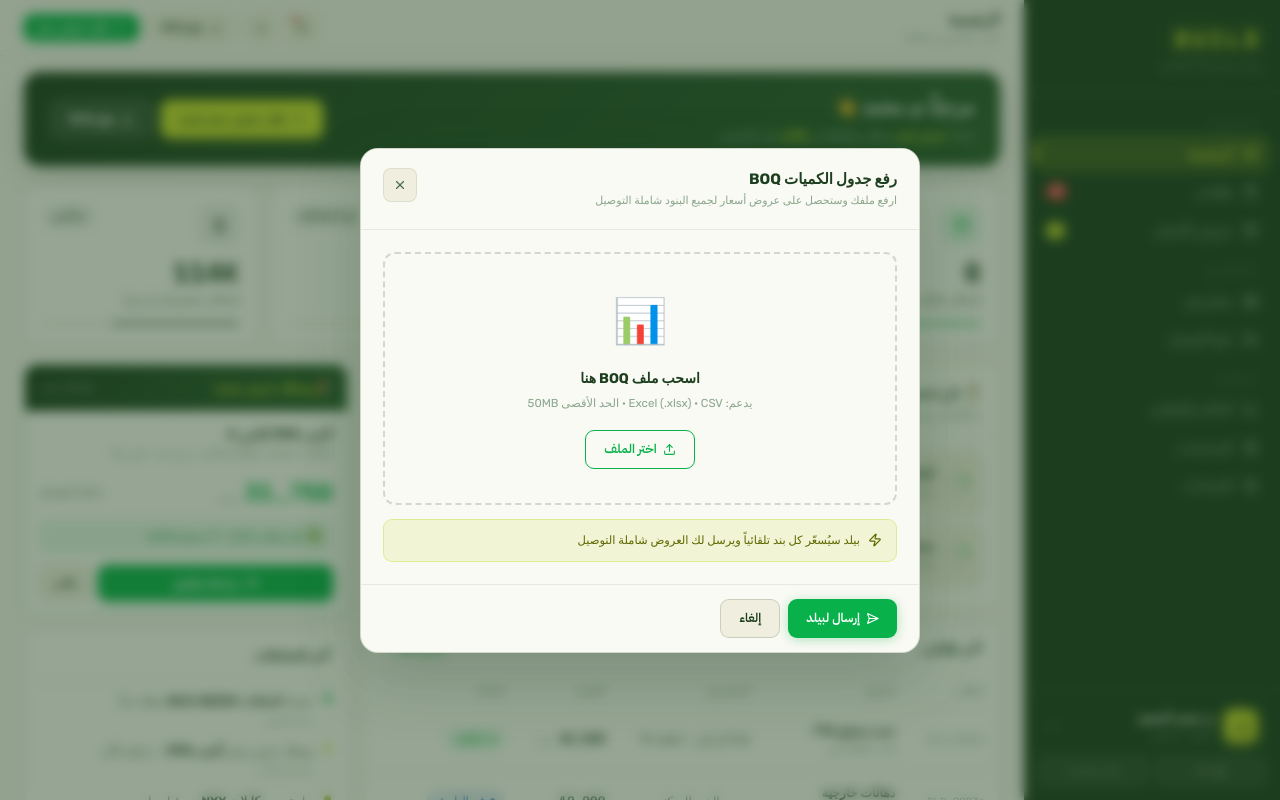
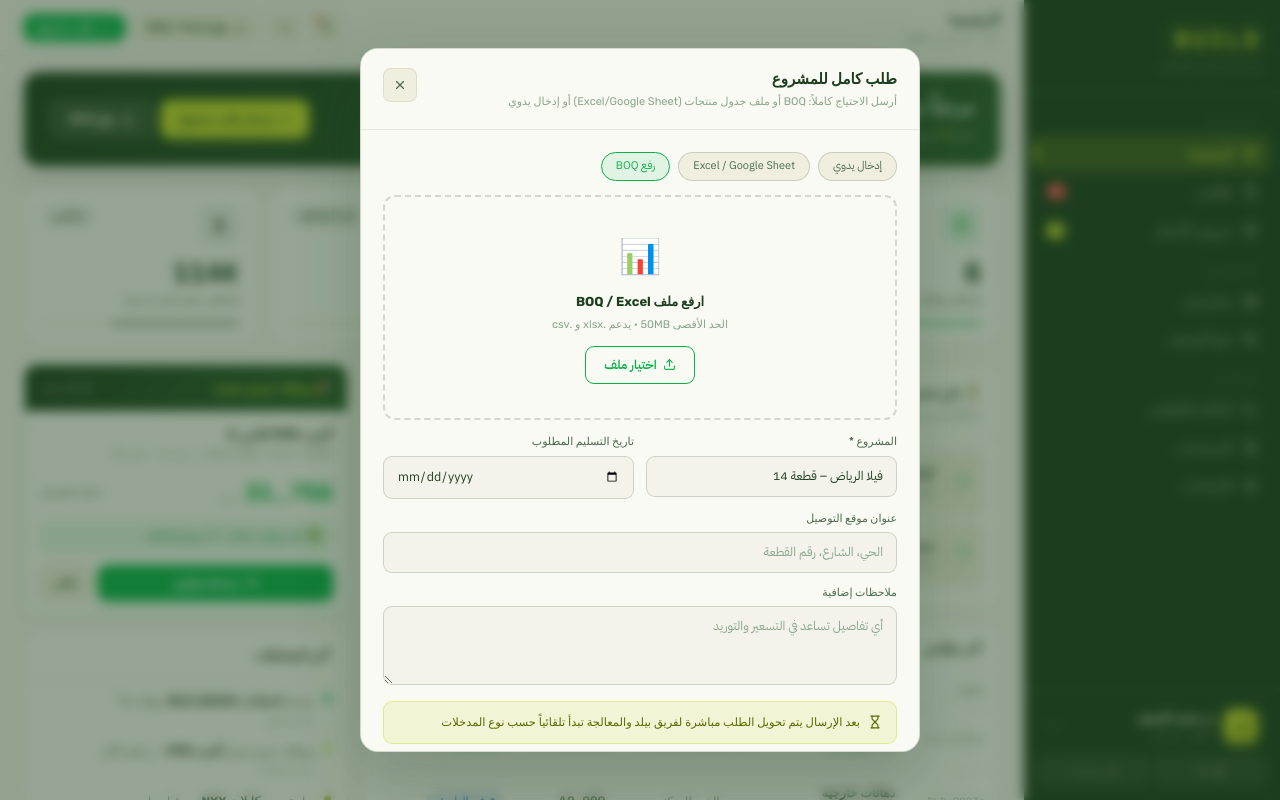
Before and after one commit to sulaimanalsuqub/buildsaudi, a Next.js app: page /dashboard in a window 1280 px wide. Both pictures are taken after a click on the button "رفع BOQ". Shown: the top 800 px of the page. Built offline with nearby package versions, Linux system fonts and the light colour scheme.

Commit message:
refactor: align dashboard ui flow with project intake process

```diff
--- a/components/dashboard/build-dashboard-brand.jsx
+++ b/components/dashboard/build-dashboard-brand.jsx
@@ -1,5 +1,5 @@
 "use client";
-import { useState, useRef } from "react";
+import { useEffect, useState, useRef } from "react";
 import {
   LayoutDashboard, ClipboardList, Clock, Truck, BarChart3,
   FileText, Settings, Bell, Search, Upload, X, Check,
@@ -391,6 +391,15 @@ const nextEngineStatus = (status) => {
     calculating_final_price: "ready_for_client",
   };
   return flow[status] || status;
+};
+const getNextStatusActionLabel = (status) => {
+  const labels = {
+    pending: "بدء المعالجة",
+    waiting_admin: "إرسال للموردين",
+    waiting_supplier_quotes: "استلام عروض الموردين",
+    calculating_final_price: "احتساب نهائي",
+  };
+  return labels[status] || "تحديث الحالة";
 };
 
 /* ─── MODAL ───────────────────────────────────────────────────── */
@@ -603,6 +612,7 @@ const HomePage = ({ onModal, requests = INITIAL_REQUESTS }) => {
   const totalRequests = requests.length;
   const completedRequests = requests.filter((r) => r.status === "done").length;
   const inPricingRequests = requests.filter((r) => isPipelineStatus(r.status)).length;
+  const readyQuotesCount = requests.filter((r) => isQuoteReadyStatus(r.status)).length;
   const totalSpend = requests.reduce((sum, r) => {
     if (r.value === "—") return sum;
     const numeric = Number(String(r.value || "0").replace(/,/g, ""));
@@ -626,12 +636,12 @@ const HomePage = ({ onModal, requests = INITIAL_REQUESTS }) => {
       <div>
         <div style={{ fontSize: 18, fontWeight: 700, color: "#fff" }}>مرحباً، م. محمد 👋</div>
         <div style={{ fontSize: 12, color: "rgba(255,255,255,.55)", marginTop: 5 }}>
-          لديك <strong style={{ color: "#C5D92D" }}>عرض سعر</strong> ينتظر موافقتك و <strong style={{ color: "#C5D92D" }}>طلبان</strong> قيد التسعير
+          لديك <strong style={{ color: "#C5D92D" }}>{readyQuotesCount}</strong> عرض جاهز للمراجعة و <strong style={{ color: "#C5D92D" }}>{inPricingRequests}</strong> طلب قيد المعالجة
         </div>
       </div>
       <div style={{ display: "flex", gap: 8 }}>
         <Btn v="lime" onClick={() => onModal("newReq")}>
-          <Plus size={13} /> طلب عرض سعر جديد
+          <Plus size={13} /> إرسال طلب مشروع
         </Btn>
         <Btn v="ghost" style={{ background: "rgba(255,255,255,.1)", color: "#fff", border: "1px solid rgba(255,255,255,.2)" }}
           onClick={() => onModal("boq")}>
@@ -830,7 +840,7 @@ const RequestsPage = ({ onModal, requests = INITIAL_REQUESTS, onAdvanceStatus })
           <Search size={12} color="var(--t3)" />
           <input value={q} onChange={e => setQ(e.target.value)} placeholder="بحث..." style={{ background: "none", border: "none", outline: "none", color: "var(--t1)", fontFamily: "'IBM Plex Sans Arabic',sans-serif", fontSize: 12, width: 160 }} />
         </div>
-        <Btn sm onClick={() => onModal("newReq")}><Plus size={12} /> طلب جديد</Btn>
+        <Btn sm onClick={() => onModal("newReq")}><Plus size={12} /> طلب مشروع</Btn>
       </div>
 
       {/* Pending waiting */}
@@ -878,7 +888,7 @@ const RequestsPage = ({ onModal, requests = INITIAL_REQUESTS, onAdvanceStatus })
                 <td onClick={e => e.stopPropagation()}>
                   {isQuoteReadyStatus(r.status) && <Btn sm onClick={() => onModal("reviewQuote")}><Eye size={11} /> راجع</Btn>}
                   {isPipelineStatus(r.status) && onAdvanceStatus && (
-                    <Btn v="ghost" sm onClick={() => onAdvanceStatus(r.id)}><ChevronDown size={11} /> تحديث الحالة</Btn>
+                    <Btn v="ghost" sm onClick={() => onAdvanceStatus(r.id)}><ChevronDown size={11} /> {getNextStatusActionLabel(r.status)}</Btn>
                   )}
                   {r.status === "done"   && <Btn v="ghost" sm onClick={() => onModal("orderDetail")}><Eye size={11} /></Btn>}
                 </td>
@@ -1496,32 +1506,22 @@ const SettingsPage = ({ onToast }) => {
 /* ══════════════════════════════════════════════════════════════════
    MODALS
 ══════════════════════════════════════════════════════════════════ */
-const NewRequestModal = ({ open, onClose, onSubmit, onToast }) => {
+const NewRequestModal = ({ open, onClose, onSubmit, onToast, initialMode = "manual" }) => {
   const [mode, setMode] = useState("manual");
   const [project, setProject] = useState("فيلا الرياض – قطعة 14");
   const [deliveryAddress, setDeliveryAddress] = useState("");
   const [deliveryDate, setDeliveryDate] = useState("");
   const [notes, setNotes] = useState("");
   const [boqFileName, setBoqFileName] = useState("");
-  const [tableInput, setTableInput] = useState("");
+  const [tableFileName, setTableFileName] = useState("");
+  const [sheetLink, setSheetLink] = useState("");
   const [manualItems, setManualItems] = useState([
     { name: "", quantity: "", brand: "", origin: "" },
   ]);
 
-  const parsedTableItems = tableInput
-    .split("\n")
-    .map((line) => line.trim())
-    .filter(Boolean)
-    .map((line) => {
-      const cols = line.split(/[,\t،]/).map((part) => part.trim()).filter(Boolean);
-      return {
-        name: cols[0] || "",
-        quantity: cols[1] || "",
-        brand: cols[2] || "",
-        origin: cols[3] || "",
-      };
-    })
-    .filter((item) => item.name && item.quantity);
+  useEffect(() => {
+    if (open) setMode(initialMode || "manual");
+  }, [open, initialMode]);
 
   const cleanedManualItems = manualItems
     .map((item) => ({
@@ -1547,9 +1547,13 @@ const NewRequestModal = ({ open, onClose, onSubmit, onToast }) => {
     });
   };
 
-  const handleFileSelect = (e) => {
+  const handleBoqFileSelect = (e) => {
     const file = e.target.files?.[0];
     if (file) setBoqFileName(file.name);
+  };
+  const handleTableFileSelect = (e) => {
+    const file = e.target.files?.[0];
+    if (file) setTableFileName(file.name);
   };
 
   const handleSubmit = () => {
@@ -1563,11 +1567,11 @@ const NewRequestModal = ({ open, onClose, onSubmit, onToast }) => {
       return;
     }
 
-    if (mode === "table" && parsedTableItems.length === 0) {
+    if (mode === "table" && !tableFileName && !sheetLink.trim()) {
       onToast({
         icon: "⚠️",
         msg: "أضف جدول المنتجات",
-        sub: "اكتب كل سطر بالشكل: اسم الصنف، الكمية، العلامة التجارية، الصناعة",
+        sub: "ارفع ملف Excel/CSV أو أضف رابط Google Sheet",
       });
       return;
     }
@@ -1588,8 +1592,10 @@ const NewRequestModal = ({ open, onClose, onSubmit, onToast }) => {
       deliveryDate,
       notes: notes.trim(),
       boqFileName,
-      items: mode === "manual" ? cleanedManualItems : parsedTableItems,
-      itemCount: mode === "boq" ? null : (mode === "manual" ? cleanedManualItems.length : parsedTableItems.length),
+      tableFileName,
+      sheetLink: sheetLink.trim(),
+      items: mode === "manual" ? cleanedManualItems : [],
+      itemCount: mode === "manual" ? cleanedManualItems.length : null,
     };
 
     onSubmit(payload);
@@ -1600,7 +1606,7 @@ const NewRequestModal = ({ open, onClose, onSubmit, onToast }) => {
       open={open}
       onClose={onClose}
       title="طلب كامل للمشروع"
-      sub="أرسل الاحتياج كاملاً: BOQ أو جدول منتجات أو إدخال يدوي، وبيلد يتولى المعالجة والتسعير"
+      sub="أرسل الاحتياج كاملاً: BOQ أو ملف جدول منتجات (Excel/Google Sheet) أو إدخال يدوي"
       footer={(
         <>
           <Btn onClick={handleSubmit}><SendHorizonal size={13} /> إرسال الطلب الكامل لبيلد</Btn>
@@ -1611,7 +1617,7 @@ const NewRequestModal = ({ open, onClose, onSubmit, onToast }) => {
       <div style={{ display: "flex", alignItems: "center", gap: 8, flexWrap: "wrap", marginBottom: 14 }}>
         {[
           { id: "manual", label: "إدخال يدوي" },
-          { id: "table", label: "جدول منتجات" },
+          { id: "table", label: "Excel / Google Sheet" },
           { id: "boq", label: "رفع BOQ" },
         ].map((tab) => (
           <button
@@ -1676,18 +1682,33 @@ const NewRequestModal = ({ open, onClose, onSubmit, onToast }) => {
 
       {mode === "table" && (
         <div style={{ marginBottom: 14 }}>
+          <div className="drop-zone" style={{ marginBottom: 10 }}>
+            <div style={{ fontSize: 32, marginBottom: 8 }}>📁</div>
+            <div style={{ fontSize: 13, fontWeight: 700, color: "var(--forest)", marginBottom: 6 }}>رفع جدول المنتجات</div>
+            <div style={{ fontSize: 11, color: "var(--t3)", marginBottom: 12 }}>Excel / CSV (أسماء الأصناف والكميات)</div>
+            <label style={{ cursor: "pointer" }}>
+              <input type="file" accept=".xlsx,.xls,.csv" style={{ display: "none" }} onChange={handleTableFileSelect} />
+              <Btn v="outline"><Upload size={13} /> اختيار ملف الجدول</Btn>
+            </label>
+            {tableFileName && (
+              <div style={{ fontSize: 11, color: "var(--forest)", marginTop: 10 }}>
+                الملف المحدد: <strong>{tableFileName}</strong>
+              </div>
+            )}
+          </div>
+
           <label style={{ fontSize: 11, color: "var(--t2)", fontWeight: 500, marginBottom: 5, display: "block" }}>
-            جدول المنتجات (كل سطر: اسم الصنف، الكمية، العلامة التجارية، الصناعة)
+            أو رابط Google Sheet (اختياري)
           </label>
-          <textarea
+          <input
             className="inp"
-            rows={6}
-            value={tableInput}
-            onChange={(e) => setTableInput(e.target.value)}
-            placeholder={"حديد تسليح T16، 40 طن، SABIC، سعودي\nكيابل NYY، 500 متر، Elsewedy، مصري"}
+            type="url"
+            value={sheetLink}
+            onChange={(e) => setSheetLink(e.target.value)}
+            placeholder="https://docs.google.com/spreadsheets/..."
           />
           <div style={{ marginTop: 6, fontSize: 10.5, color: "var(--t3)" }}>
-            تم التعرف على <strong style={{ color: "var(--forest)" }}>{parsedTableItems.length}</strong> صنف
+            يكفي رفع ملف أو إضافة رابط Sheet، والنظام يتولى القراءة في الخلفية.
           </div>
         </div>
       )}
@@ -1699,7 +1720,7 @@ const NewRequestModal = ({ open, onClose, onSubmit, onToast }) => {
             <div style={{ fontSize: 13, fontWeight: 700, color: "var(--forest)", marginBottom: 6 }}>ارفع ملف BOQ / Excel</div>
             <div style={{ fontSize: 11, color: "var(--t3)", marginBottom: 12 }}>الحد الأقصى 50MB · يدعم .xlsx و .csv</div>
             <label style={{ cursor: "pointer" }}>
-              <input type="file" accept=".xlsx,.xls,.csv" style={{ display: "none" }} onChange={handleFileSelect} />
+              <input type="file" accept=".xlsx,.xls,.csv" style={{ display: "none" }} onChange={handleBoqFileSelect} />
               <Btn v="outline"><Upload size={13} /> اختيار ملف</Btn>
             </label>
             {boqFileName && (
@@ -1854,29 +1875,13 @@ const OrderDetailModal = ({ open, onClose, onToast }) => (
   </Modal>
 );
 
-const BOQModal = ({ open, onClose, onSubmit }) => (
-  <Modal open={open} onClose={onClose}
-    title="رفع جدول الكميات BOQ"
-    sub="ارفع ملفك وستحصل على عروض أسعار لجميع البنود شاملة التوصيل"
-    footer={<><Btn onClick={onSubmit}><SendHorizonal size={13} /> إرسال لبيلد</Btn><Btn v="ghost" onClick={onClose}>إلغاء</Btn></>}>
-    <div className="drop-zone" onClick={onSubmit}>
-      <div style={{ fontSize: 44, marginBottom: 14 }}>📊</div>
-      <div style={{ fontSize: 14, fontWeight: 700, color: "var(--forest)", marginBottom: 6 }}>اسحب ملف BOQ هنا</div>
-      <div style={{ fontSize: 11.5, color: "var(--t3)", marginBottom: 18 }}>يدعم: Excel (.xlsx) · CSV · الحد الأقصى 50MB</div>
-      <Btn v="outline"><Upload size={13} /> اختر الملف</Btn>
-    </div>
-    <div style={{ marginTop: 14, padding: "12px 14px", background: "var(--lime-dim)", border: "1px solid rgba(197,217,45,.4)", borderRadius: 9, fontSize: 11.5, color: "#5E6800", display: "flex", alignItems: "center", gap: 8 }}>
-      <Zap size={14} /> بيلد سيُسعّر كل بند تلقائياً ويرسل لك العروض شاملة التوصيل
-    </div>
-  </Modal>
-);
-
 /* ══════════════════════════════════════════════════════════════════
    ROOT APP
 ══════════════════════════════════════════════════════════════════ */
 export default function BuildApp() {
   const [page,  setPage]  = useState("home");
   const [modal, setModal] = useState(null);
+  const [newReqMode, setNewReqMode] = useState("manual");
   const [toast, setToast] = useState(null);
   const [requests, setRequests] = useState(INITIAL_REQUESTS);
   const tRef = useRef(null);
@@ -1890,6 +1895,24 @@ export default function BuildApp() {
 
   const navTo = id => {
     setPage(id);
+  };
+  const openModal = (name) => {
+    if (name === "newReq") {
+      setNewReqMode("manual");
+      setModal("newReq");
+      return;
+    }
+    if (name === "boq") {
+      setNewReqMode("boq");
+      setModal("newReq");
+      return;
+    }
+    if (name === "table") {
+      setNewReqMode("table");
+      setModal("newReq");
+      return;
+    }
+    setModal(name);
   };
 
   const advanceRequestStatus = (id) => {
@@ -1917,7 +1940,7 @@ export default function BuildApp() {
   };
 
   const renderPage = () => {
-    const p = { onToast: showToast, onModal: setModal, requests, onAdvanceStatus: advanceRequestStatus };
+    const p = { onToast: showToast, onModal: openModal, requests, onAdvanceStatus: advanceRequestStatus };
     switch (page) {
       case "home":      return <HomePage      {...p} />;
       case "requests":  return <RequestsPage  {...p} />;
@@ -2026,8 +2049,8 @@ export default function BuildApp() {
             <div className="n-dot" />
           </div>
           <div className="icon-btn"><Search size={14} /></div>
-          <Btn v="ghost" sm onClick={() => setModal("boq")}><Upload size={12} /> رفع BOQ</Btn>
-          <Btn sm onClick={() => setModal("newReq")}><Plus size={12} /> طلب عرض سعر</Btn>
+          <Btn v="ghost" sm onClick={() => openModal("boq")}><Upload size={12} /> رفع BOQ / Excel</Btn>
+          <Btn sm onClick={() => openModal("newReq")}><Plus size={12} /> طلب مشروع</Btn>
         </div>
       </div>
 
@@ -2041,16 +2064,21 @@ export default function BuildApp() {
         open={modal === "newReq"}
         onClose={() => setModal(null)}
         onToast={showToast}
+        initialMode={newReqMode}
         onSubmit={(payload) => {
           const firstItem = payload.items?.[0];
           const itemCount = payload.itemCount || payload.items?.length || 0;
           const productSummary = payload.source === "boq"
             ? `طلب BOQ (${payload.boqFileName || "ملف كميات"})`
+            : payload.source === "table"
+              ? `جدول منتجات (${payload.tableFileName || "Google Sheet"})`
             : itemCount > 1
               ? `${firstItem?.name || "منتجات متعددة"} +${itemCount - 1} أصناف`
               : (firstItem?.name || "طلب جديد");
           const specs = payload.source === "boq"
             ? "ملف كميات مرفوع"
+            : payload.source === "table"
+              ? (payload.sheetLink ? "رابط Google Sheet مرفوع" : "ملف Excel/CSV مرفوع")
             : [firstItem?.brand, firstItem?.origin, firstItem?.quantity].filter(Boolean).join(" · ") || "تفاصيل مرفقة";
 
           const newRequest = {
@@ -2068,6 +2096,8 @@ export default function BuildApp() {
           setModal(null);
           const qtyText = payload.source === "boq"
             ? "تم استلام ملف BOQ"
+            : payload.source === "table"
+              ? "تم استلام جدول المنتجات"
             : `عدد الأصناف: ${payload.itemCount}`;
           showToast({
             icon: "📨",
@@ -2079,9 +2109,6 @@ export default function BuildApp() {
       <ReviewQuoteModal open={modal === "reviewQuote"} onClose={() => setModal(null)}
         onAccept={() => { setModal(null); showToast({ icon: "🎉", msg: "تم قبول العرض!", sub: "سيبدأ التوريد والشحن خلال 24 ساعة" }); }} />
       <OrderDetailModal open={modal === "orderDetail"} onClose={() => setModal(null)} onToast={showToast} />
-      <BOQModal open={modal === "boq"} onClose={() => setModal(null)}
-        onSubmit={() => { setModal(null); showToast({ icon: "📊", msg: "تم رفع جدول الكميات", sub: "بيلد يعمل على تسعير جميع البنود" }); }} />
-
       {/* ── TOAST ── */}
       {toast && <Toast t={toast} onDismiss={() => setToast(null)} />}
     </>
```
